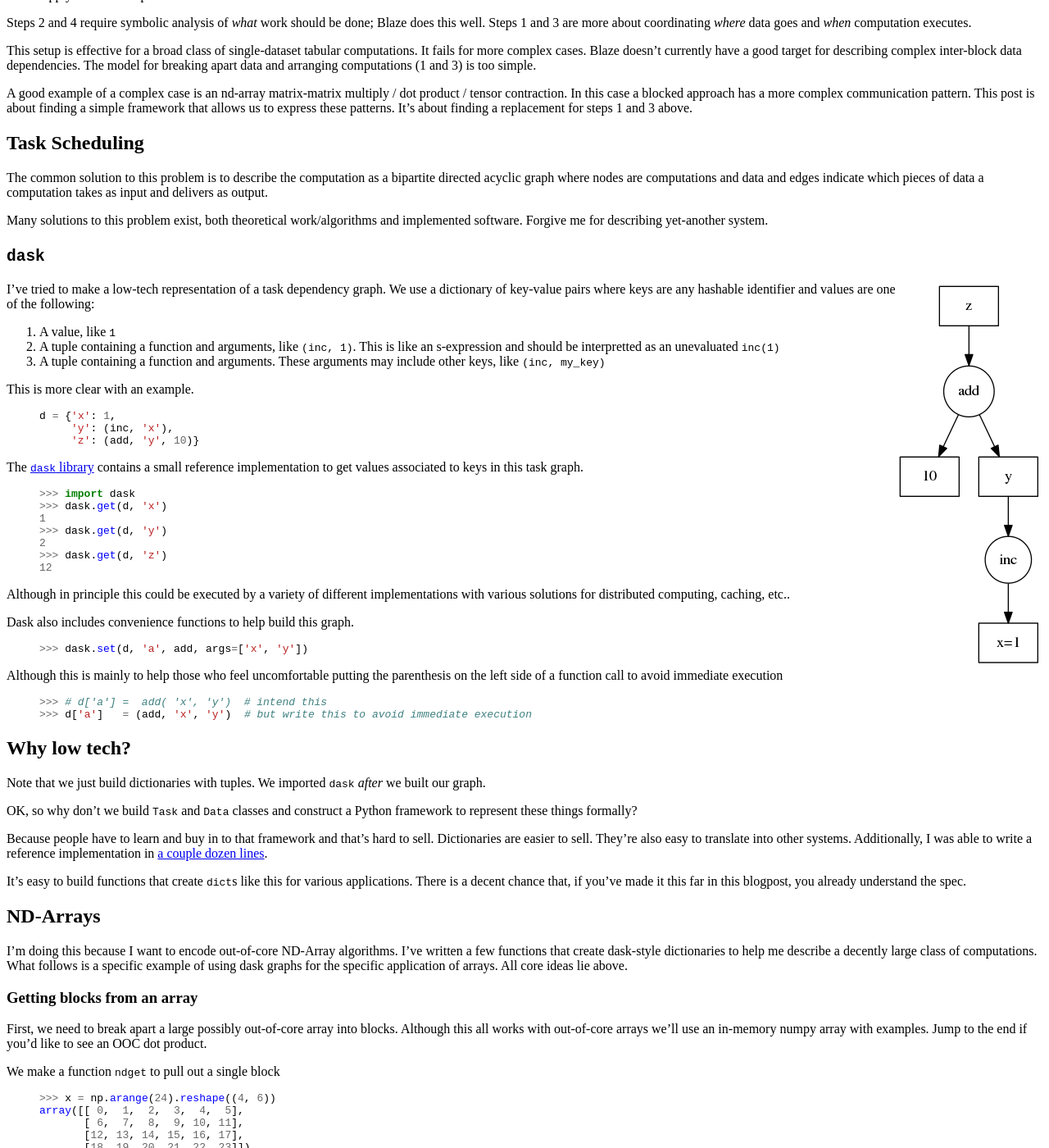
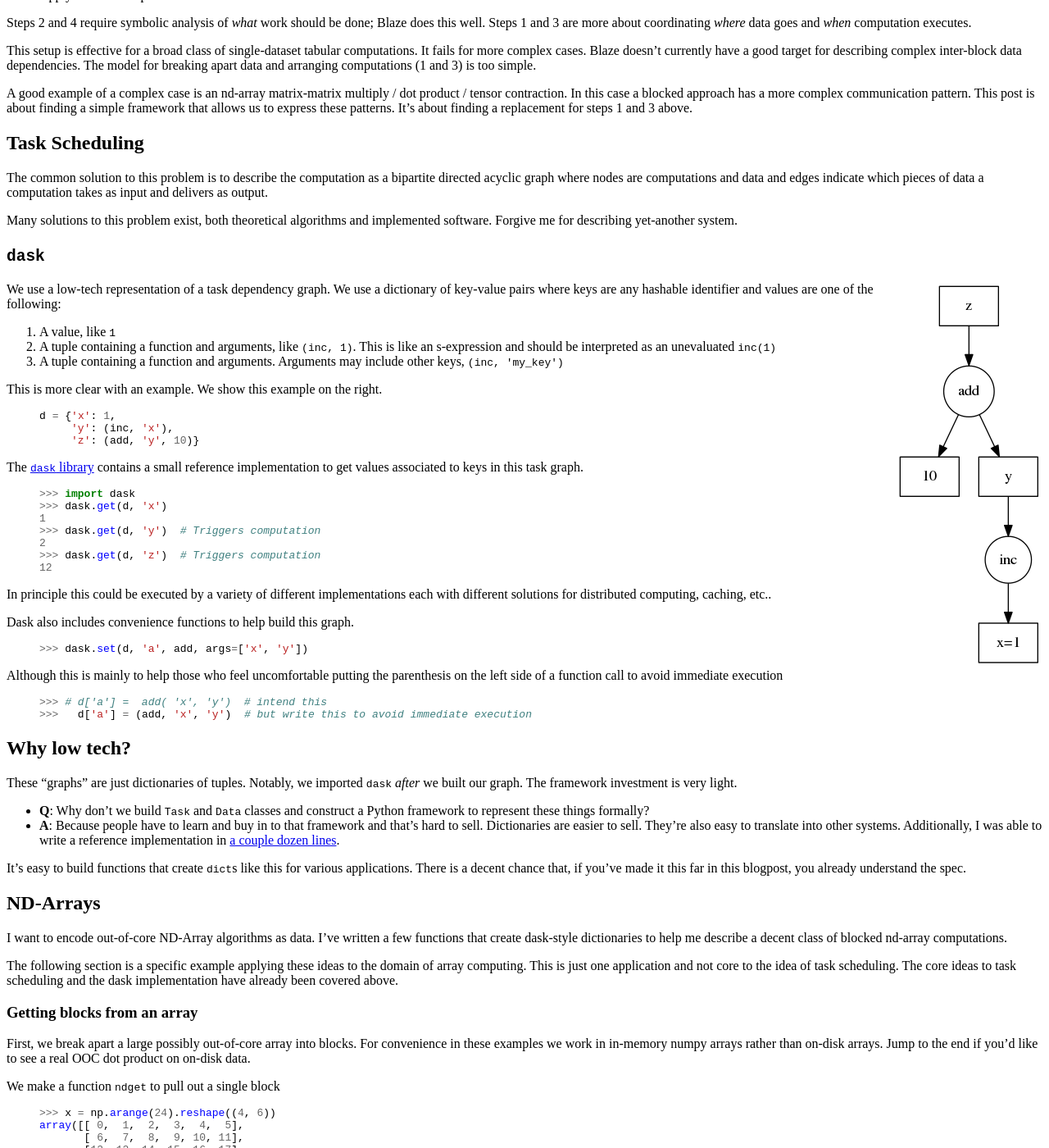
Before and after one commit to besyskymnbk/blog, a Jekyll site: the page built from _posts/work/2014-12-27-Towards-OOC.md, in a window 1280 px wide and 1400 px high, scrolled down 434 px. Shown: the whole window at 82% size. Built offline with Jekyll 4.4.1, drawn with Linux system fonts in a browser that asks for light colours; formulas are drawn with MathJax 3; comment, search, counter and statistics services are not loaded; some of the changed text lies outside the part shown.

Commit message:
futz with ooc post

```diff
--- a/_posts/work/2014-12-27-Towards-OOC.md
+++ b/_posts/work/2014-12-27-Towards-OOC.md
@@ -59,18 +59,18 @@ implemented software.  Forgive me for describing yet-another system.
 <img src="{{ BASE_PATH }}/images/dask-simple.png"
      align="right">
 
-I've tried to make a low-tech representation of a task dependency graph.
+We use a low-tech representation of a task dependency graph.
 We use a dictionary of key-value pairs where keys are any hashable identifier
 and values are one of the following:
 
 1.  A value, like `1`
 2.  A tuple containing a function and arguments, like `(inc, 1)`.  This is like
-an s-expression and should be interpretted as an unevaluated `inc(1)`
-2.  A tuple containing a function and arguments. These arguments may include other keys,
-like `(inc, my_key)`
+an s-expression and should be interpreted as an unevaluated `inc(1)`
+3.  A tuple containing a function and arguments. Arguments may include other
+keys, `(inc, 'my_key')`
 
 
-This is more clear with an example.
+This is more clear with an example.  We show this example on the right.
 
 {% highlight Python %}
 d = {'x': 1,
@@ -85,15 +85,14 @@ reference implementation to get values associated to keys in this task graph.
 >>> import dask
 >>> dask.get(d, 'x')
 1
->>> dask.get(d, 'y')
+>>> dask.get(d, 'y')  # Triggers computation
 2
->>> dask.get(d, 'z')
+>>> dask.get(d, 'z')  # Triggers computation
 12
 {% endhighlight %}
 
-Although in principle this could be executed by a variety of different
-implementations with various solutions for distributed computing, caching,
-etc..
+In principle this could be executed by a variety of different implementations
+each with different solutions for distributed computing, caching, etc..
 
 Dask also includes convenience functions to help build this graph.
 
@@ -106,23 +105,22 @@ parenthesis on the left side of a function call to avoid immediate execution
 
 {% highlight Python %}
 >>> # d['a'] =  add( 'x', 'y')  # intend this
->>> d['a']   = (add, 'x', 'y')  # but write this to avoid immediate execution
+>>>   d['a'] = (add, 'x', 'y')  # but write this to avoid immediate execution
 {% endhighlight %}
 
 
 Why low tech?
 -------------
 
-Note that we just build dictionaries with tuples.  We imported `dask` *after*
-we built our graph.
+These "graphs" are just dictionaries of tuples.  Notably, we imported `dask`
+*after* we built our graph.  The framework investment is very light.
 
-OK, so why don't we build `Task` and `Data` classes and construct a Python
+* **Q**: Why don't we build `Task` and `Data` classes and construct a Python
 framework to represent these things formally?
-
-Because people have to learn and buy in to that framework and that's hard to
-sell.  Dictionaries are easier to sell.  They're also easy to translate into
-other systems.   Additionally, I was able to write a reference implementation
-in [a couple dozen lines](https://github.com/mrocklin/dask/blob/master/dask/core.py#L36-L68).
+* **A**: Because people have to learn and buy in to that framework and that's
+hard to sell.  Dictionaries are easier to sell.  They're also easy to translate
+into other systems.   Additionally, I was able to write a reference
+implementation in [a couple dozen lines](https://github.com/mrocklin/dask/blob/master/dask/core.py#L36-L68).
 
 It's easy to build functions that create `dict`s like this for various
 applications.  There is a decent chance that, if you've made it this far in
@@ -132,17 +130,21 @@ this blogpost, you already understand the spec.
 ND-Arrays
 ---------
 
-I'm doing this because I want to encode out-of-core ND-Array algorithms.
+I want to encode out-of-core ND-Array algorithms as data.
 I've written a few functions that create dask-style dictionaries to help me
-describe a decently large class of computations.  What follows is a specific
-example of using dask graphs for the specific application of arrays.  All core
-ideas lie above.
+describe a decent class of blocked nd-array computations.
+
+The following section is a specific example applying these ideas to the domain
+of array computing.  This is just one application and not core to the idea
+of task scheduling.  The core ideas to task scheduling and the dask
+implementation have already been covered above.
 
 ### Getting blocks from an array
 
-First, we need to break apart a large possibly out-of-core array into blocks.
-Although this all works with out-of-core arrays we'll use an in-memory numpy
-array with examples.  Jump to the end if you'd like to see an OOC dot product.
+First, we break apart a large possibly out-of-core array into blocks.
+For convenience in these examples we work in in-memory numpy arrays rather than
+on-disk arrays.   Jump to the end if you'd like to see a real OOC dot product
+on on-disk data.
 
 We make a function `ndget` to pull out a single block
 
@@ -164,7 +166,10 @@ array([[12, 13, 14],
        [18, 19, 20]])
 {% endhighlight %}
 
-We now make a `dict` that uses this function to pull out all of the blocks
+We now make a function `getem` that makes a `dict` that uses this `ndget`
+function to pull out all of the blocks.  This creates more `keys` in our
+dictionary, one for each block.  We name each key by the key of the array
+followed by a block-index.
 
 *   `getem`: Given a large possibly out-of-core array and a blocksize, pull
      apart that array into many small blocks
@@ -231,14 +236,14 @@ encode unevaluated functions.
 
 A broad class of array computations can be written with index expressions
 
-$$ Z_{ij} = X_{ji} \;\;$$  Matrix transpose
+$$ Z_{ij} = X_{ji} \;\;$$  -- Matrix transpose
 
-$$ Z_{ik} = \sum_j X_{ij} Y_{jk} \;\; $$  Matrix-matrix multiply
+$$ Z_{ik} = \sum_j X_{ij} Y_{jk} \;\; $$  -- Matrix-matrix multiply
 
 Fortunately, the blocked versions of these algorithms look pretty much the
 same.  To leverage this structure we made the function `top` for `t`ensor
-`op`erations (better name welcome).  This writes index operations like the
-following for blocked transpose:
+`op`erations (ideas for a better name welcome).  This writes index operations
+like the following for blocked transpose:
 
 {% highlight Python %}
 >>> top(np.transpose, 'Z', 'ji', 'X', 'ij', numblocks={'X': (2, 2)})
@@ -250,21 +255,18 @@ following for blocked transpose:
 
 The first argument `np.transpose` is the function to apply to each block.
 The second and third arguments are the name and index pattern of the output.
-The succeeding arguments are the key and index pattern of the inputs.
+The succeeding arguments are the key and index pattern of the inputs.  In this
+case the index pattern is the reverse.  We map the `ij`th block to the `ji`th
+block of the output after we call the function `np.transpose`.
 Finally we have the numblocks keyword arguments that give the block structure
-of the inputs.  Index structure can be any iterable.  We use strings for
-convenience and historical precedence but we could have used something like
-lists of integers instead.
-
-{% highlight Python %}
->>> top(np.transpose, 'Z', (0, 1), 'X', (1, 0), numblocks={'X': (2, 3)})
-{% endhighlight %}
+of the inputs.  Index structure can be any iterable.
 
 
 ### Matrix Multiply
 
 We represent tensor contractions like matrix-matrix multiply with indices that
-are repeated in the inputs and missing in the output like the following
+are repeated in the inputs and missing in the output like the following.  In
+the following example the index `'j'` is a contracted dummy index.
 
 {% highlight Python %}
 >>> top(..., Z, 'ik', X, 'ij', Y, 'jk', numblocks=...)
@@ -284,7 +286,8 @@ By combining this per-block function with `top` we get an out-of-core dot
 product.
 
 {% highlight Python %}
->>> top(dotmany, 'Z', 'ik', 'X', 'ij', 'Y', 'jk',  numblocks={'X': (2, 2), 'Y': (2, 2)})
+>>> top(dotmany, 'Z', 'ik', 'X', 'ij', 'Y', 'jk',  numblocks={'X': (2, 2),
+                                                              'Y': (2, 2)})
 {('Z', 0, 0): (dotmany, [('X', 0, 0), ('X', 0, 1)],
                         [('Y', 0, 0), ('Y', 1, 0)]),
  ('Z', 0, 1): (dotmany, [('X', 0, 0), ('X', 0, 1)],
@@ -361,6 +364,8 @@ Three minutes for a 7GB dot product.  This runs at about half the FLOPS of a
 normal in-memory matmul.  I'm not sure yet why the discrepancy.  Also, this
 isn't using an optimized BLAS; we have yet to leverage multiple cores.
 
+This isn't trivial to write, but it's not bad either.
+
 
 Complexity and Usability
 ------------------------
```
Also changed, not shown: other parts of _posts/work/2014-12-27-Towards-OOC.md (+3 -3 lines).
